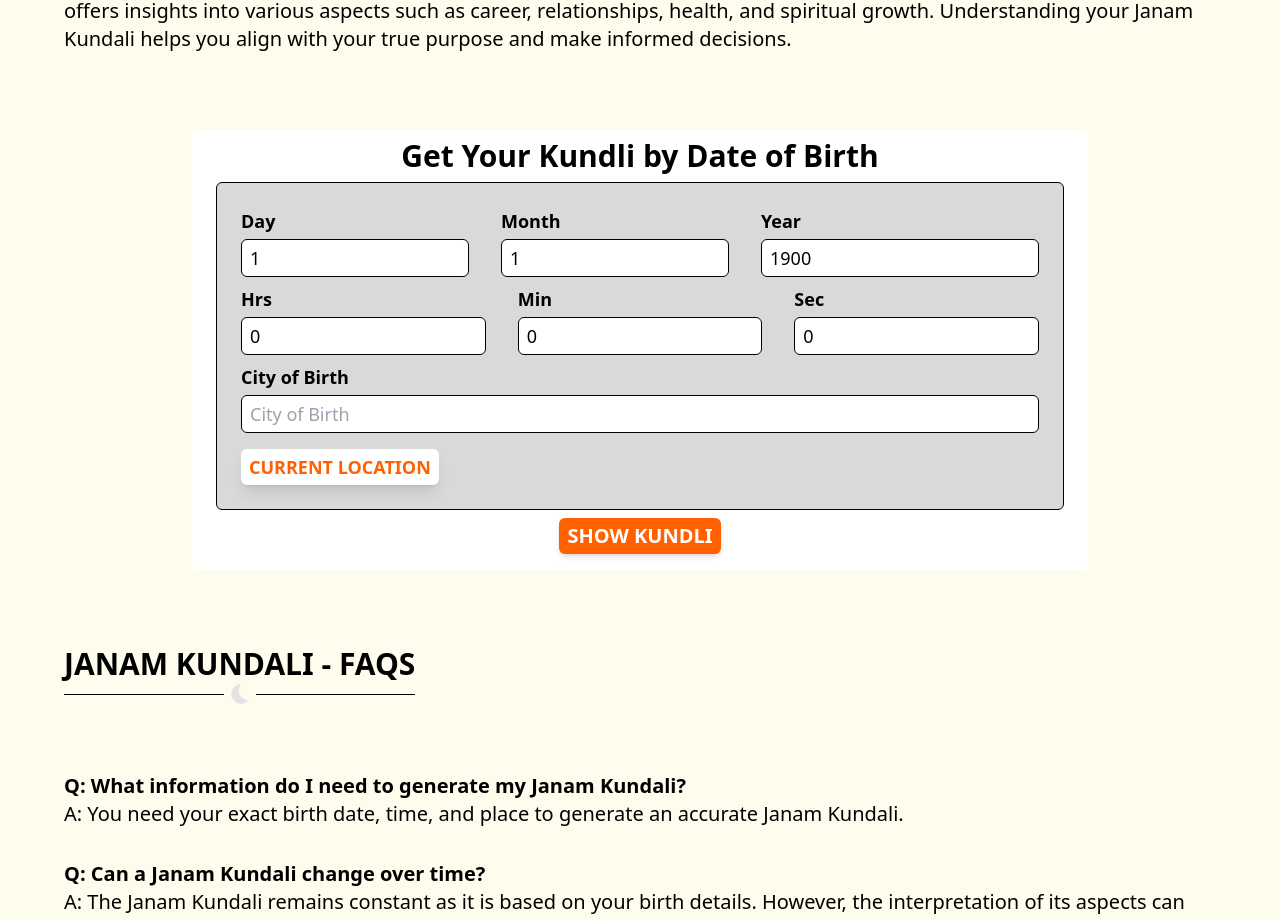
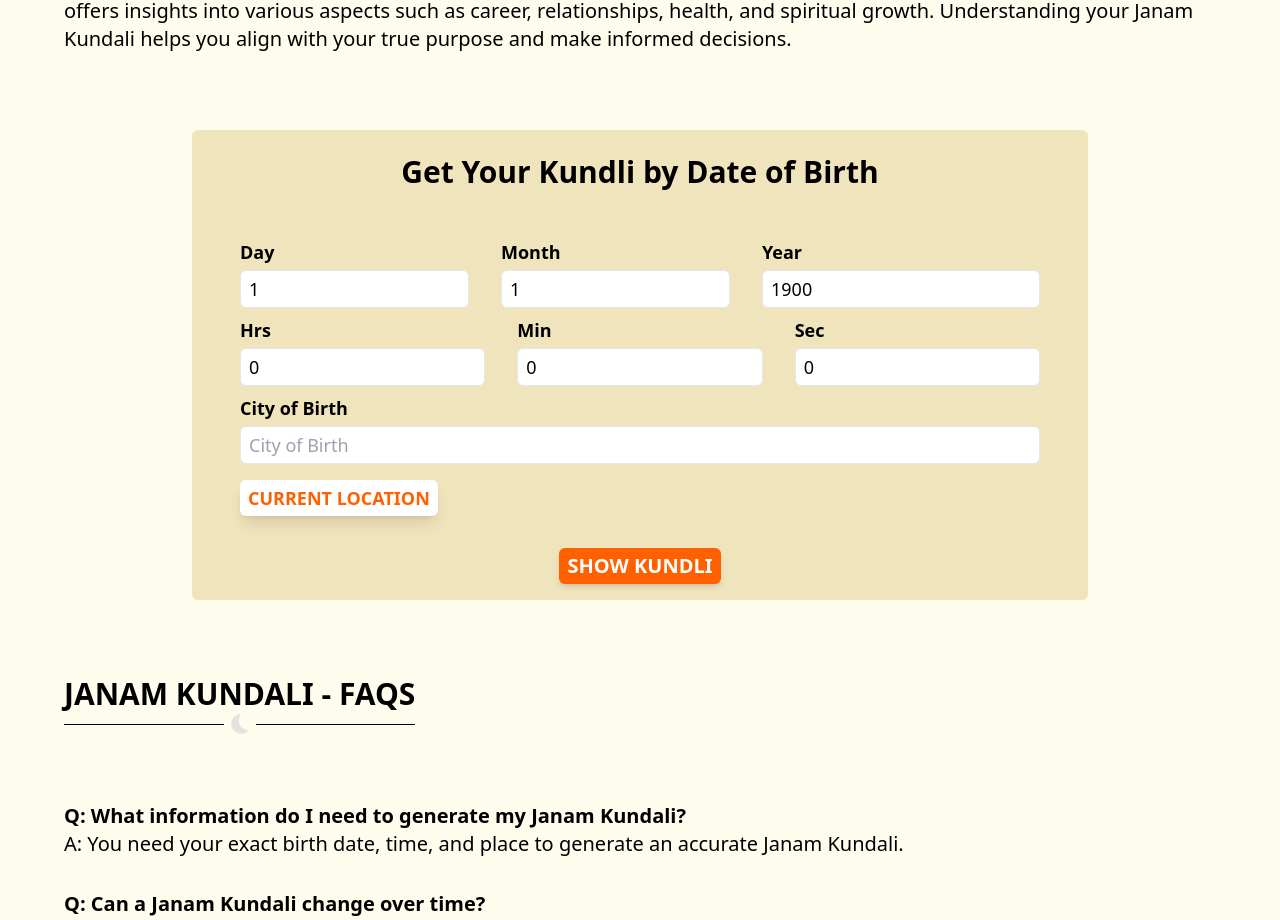
Before and after one commit to Ajay-singh-github/astro, a React (Vite) app: page /janam-kundli in a window 1280 px wide. Shown: the part 1060-1980 px from the top of the page. Built offline with nearby package versions, Linux system fonts and the light colour scheme.

Commit message:
fix : background colors of forms

```diff
--- a/src/components/JanamKundli/Kundli/Kundli.tsx
+++ b/src/components/JanamKundli/Kundli/Kundli.tsx
@@ -150,12 +150,12 @@ const Kundli = () => {
       </div>
 
       <div className="md:px-[10vw] my-6">
-        <div className="bg-primary-200 md:p-2 text-primary-300 rounded-md">
-          <div className="text-xl md:text-3xl font-bold w-full text-center">
+        <div className="bg-secondary-600 md:p-2 text-primary-300 rounded-md ">
+          <div className="text-xl md:text-3xl font-bold w-full text-center py-4">
             Get Your Kundli by Date of Birth
           </div>
-          <form>
-            <div className="text-sm md:text-lg p-2 md:p-6 bg-secondary-500 m-2 mx-4 border rounded-md border-primary-300 flex flex-col gap-2">
+          <form className="">
+            <div className="text-sm md:text-lg p-2 md:p-6  m-2 mx-4  flex flex-col gap-2">
               {/* <div className="flex flex-col md:flex-row gap-2 md:gap-4">
                 <div className="flex flex-col gap-1 md:basis-2/3">
                   <label className="font-bold">Name</label>
@@ -220,7 +220,7 @@ const Kundli = () => {
                       placeholder="Day"
                       name="day"
                       onChange={(e) => setDate(e.target.valueAsNumber)}
-                      className="rounded-md border p-1 px-2 border-primary-300"
+                      className="rounded-md border p-1 px-2 focus:outline-none focus:ring-0"
                     />
                   </div>
                   <div className="flex flex-col gap-1 md:basis-2/3">
@@ -233,7 +233,7 @@ const Kundli = () => {
                       onChange={(e) => setMonth(e.target.valueAsNumber)}
                       placeholder="Month"
                       name="month"
-                      className="rounded-md border p-1 px-2 border-primary-300"
+                      className="rounded-md border p-1 px-2 focus:outline-none focus:ring-0"
                     />
                   </div>
                   <div className="flex flex-col gap-1 md:basis-2/3">
@@ -245,7 +245,7 @@ const Kundli = () => {
                       onChange={(e) => setYear(e.target.valueAsNumber)}
                       placeholder="Year"
                       name="year"
-                      className="rounded-md border p-1 px-2 border-primary-300"
+                      className="rounded-md border p-1 px-2 focus:outline-none focus:ring-0"
                     />
                   </div>
                 </div>
@@ -260,7 +260,7 @@ const Kundli = () => {
                       onChange={(e) => setHr(e.target.valueAsNumber)}
                       placeholder="Hours"
                       name="hrs"
-                      className="rounded-md border p-1 px-2 border-primary-300"
+                      className="rounded-md border p-1 px-2 focus:outline-none focus:ring-0"
                     />
                   </div>
                   <div className="flex flex-col gap-1 md:basis-2/3">
@@ -273,7 +273,7 @@ const Kundli = () => {
                       onChange={(e) => setMin(e.target.valueAsNumber)}
                       placeholder="Minute"
                       name="min"
-                      className="rounded-md border p-1 px-2 border-primary-300"
+                      className="rounded-md border p-1 px-2 focus:outline-none focus:ring-0"
                     />
                   </div>
                   <div className="flex flex-col gap-1 md:basis-2/3">
@@ -286,7 +286,7 @@ const Kundli = () => {
                       onChange={(e) => setSec(e.target.valueAsNumber)}
                       placeholder="Second"
                       name="sec"
-                      className="rounded-md border p-1 px-2 border-primary-300"
+                      className="rounded-md border p-1 px-2 focus:outline-none focus:ring-0"
                     />
                   </div>
                 </div>
@@ -300,7 +300,7 @@ const Kundli = () => {
                   minLength={3}
                   value={city}
                   onChange={(e) => setCity(e.target.value)}
-                  className="rounded-md border p-1 px-2 border-primary-300"
+                  className="rounded-md border p-1 px-2 focus:outline-none focus:ring-0"
                 />
               </div>
 
--- a/src/components/LoveMatching/Form/Form.tsx
+++ b/src/components/LoveMatching/Form/Form.tsx
@@ -13,7 +13,7 @@ interface Props {
 const Form:React.FC<Props> = ({title, setDay, setMonth, setYear, setHr, setMin, setSec, setCity}) => {
 
   return (
-    <div className="rounded-lg border-4 border-secondary-400 p-2 md:p-4 md:min-w-[20rem]">
+    <div className="rounded-lg border-4 border-secondary-600 bg-secondary-600 p-2 md:p-4 md:min-w-[20rem]">
       <div className="bg-secondary-200 p-2 rounded text-center w-full text-xl">
         {title}
       </div>
@@ -22,7 +22,7 @@ const Form:React.FC<Props> = ({title, setDay, setMonth, setYear, setHr, setMin,
         <input
           type="text"
           placeholder="Enter name"
-          className="border-2 rounded-md p-1"
+          className="border-2 rounded-md p-1 focus:outline-none focus:ring-0"
         />
         <label>Birth Details</label>
         <div className="flex justify-between gap-4">
@@ -33,14 +33,14 @@ const Form:React.FC<Props> = ({title, setDay, setMonth, setYear, setHr, setMin,
               min={1}
               max={31}
               defaultValue={0}
-              className="p-1 border-2 rounded-md"
+              className="p-1 border-2 rounded-md focus:outline-none focus:ring-0"
               onChange={(e) => setDay(e.target.value)}
             />
           </div>
           <div className="flex flex-col basis-1/3">
             <label>Month</label>
             <select
-              className="p-1 border-2 rounded-md"
+              className="p-1 border-2 rounded-md focus:outline-none focus:ring-0"
               onChange={(e) => setMonth(e.target.value)}
             >
               <option value={1}>Jan</option>
@@ -64,7 +64,7 @@ const Form:React.FC<Props> = ({title, setDay, setMonth, setYear, setHr, setMin,
               min={1}
               max={2030}
               defaultValue={1980}
-              className="p-1 border-2 rounded-md"
+              className="p-1 border-2 rounded-md focus:outline-none focus:ring-0"
               onChange={(e) => setYear(e.target.value)}
             />
           </div>
@@ -77,7 +77,7 @@ const Form:React.FC<Props> = ({title, setDay, setMonth, setYear, setHr, setMin,
               min={0}
               max={23}
               defaultValue={0}
-              className="p-1 border-2 rounded-md"
+              className="p-1 border-2 rounded-md focus:outline-none focus:ring-0"
               onChange={(e) => setHr(e.target.value)}
             />
           </div>
@@ -88,7 +88,7 @@ const Form:React.FC<Props> = ({title, setDay, setMonth, setYear, setHr, setMin,
               min={0}
               max={59}
               defaultValue={0}
-              className="p-1 border-2 rounded-md"
+              className="p-1 border-2 rounded-md focus:outline-none focus:ring-0"
               onChange={(e) => setMin(e.target.value)}
             />
           </div>
@@ -99,7 +99,7 @@ const Form:React.FC<Props> = ({title, setDay, setMonth, setYear, setHr, setMin,
               min={0}
               max={59}
               defaultValue={0}
-              className="p-1 border-2 rounded-md"
+              className="p-1 border-2 rounded-md focus:outline-none focus:ring-0"
               onChange={(e) => setSec(e.target.value)}
             />
           </div>
@@ -108,7 +108,7 @@ const Form:React.FC<Props> = ({title, setDay, setMonth, setYear, setHr, setMin,
         <input
           type="text"
           placeholder="Enter place of birth"
-          className="border-2 rounded-md p-1"
+          className="border-2 rounded-md p-1 focus:outline-none focus:ring-0"
           onChange={(e)=>setCity(e.target.value)}
         />
       </div>
--- a/src/pages/LoveMatching/LoveMatching.tsx
+++ b/src/pages/LoveMatching/LoveMatching.tsx
@@ -140,7 +140,7 @@ const LoveMatching = () => {
       </div>
 
       <div className="px-2 md:px-[10vw]">
-        <div className="bg-primary-200 rounded-lg items-center justify-center p-2 md:p-4">
+        <div className="bg-secondary-600 rounded-lg items-center justify-center p-2 md:p-4">
           <div className="flex flex-col md:flex-row md:gap-4 gap-2">
             <Form
               title="Boy's Detail"
@@ -163,9 +163,9 @@ const LoveMatching = () => {
               setCity={setGirlCity}
             />
           </div>
-          <div className="w-full text-secondary-200 rounded-full bg-primary-300 text-center p-1 my-2 text-xl">
+          <div className="w-full text-primary-200 rounded-full bg-secondary-100 text-center p-1 my-2 text-xl">
             <select
-              className="bg-primary-300"
+              className="bg-secondary-100"
               onChange={(e) => {
                 setDir(e.target.value);
                 setData(null);
@@ -176,7 +176,7 @@ const LoveMatching = () => {
             </select>
           </div>
           <div
-            className="w-full text-secondary-200 rounded-full bg-primary-300 text-center p-1 my-2 text-xl cursor-pointer"
+            className="w-full text-primary-200 rounded-full bg-secondary-100 text-center p-1 my-2 text-xl cursor-pointer"
             onClick={handleSubmit}
           >
             Match Horoscope
--- a/src/pages/Numerology/Numerology.tsx
+++ b/src/pages/Numerology/Numerology.tsx
@@ -87,7 +87,7 @@ const Numerology = () => {
             </label>
             <input
               type="date"
-              className="w-full rounded-md p-2 px-4"
+              className="w-full rounded-md p-2 px-4 focus:outline-none focus:ring-0"
               onChange={(e) => setDate(e.target.valueAsDate)}
             />
           </div>
@@ -98,13 +98,13 @@ const Numerology = () => {
             <div className="flex gap-2 w-full">
               <input
                 type="text"
-                className="w-[50%] rounded-md p-2 px-4"
+                className="w-[50%] rounded-md p-2 px-4 focus:outline-none focus:ring-0"
                 placeholder="First Name"
                 onChange={(e) => setFirstName(e.target.value)}
               />
               <input
                 type="text"
-                className="w-[50%] rounded-md p-2 px-4"
+                className="w-[50%] rounded-md p-2 px-4 focus:outline-none focus:ring-0"
                 placeholder="Last Name"
                 onChange={(e) => setLastName(e.target.value)}
               />
--- a/src/pages/ShubhMuhurat/ShubhMuhurat.tsx
+++ b/src/pages/ShubhMuhurat/ShubhMuhurat.tsx
@@ -155,7 +155,7 @@ const ShubhMuhurat = () => {
                 readOnly
                 min={2024}
                 max={3000}
-                className="w-[50%] rounded-md p-2 px-4"
+                className="w-[50%] rounded-md p-2 px-4 focus:outline-none focus:ring-0"
                 defaultValue={2024}
               />
             </div>
```
